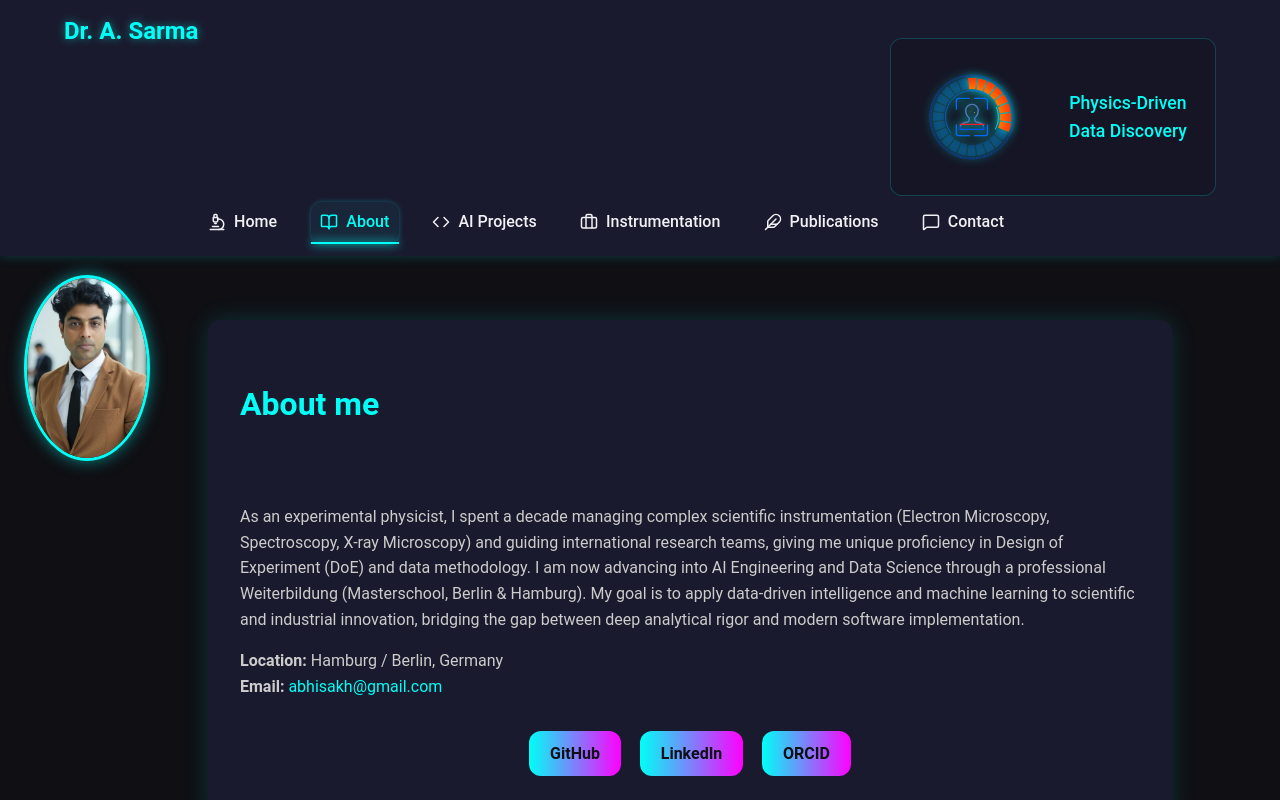
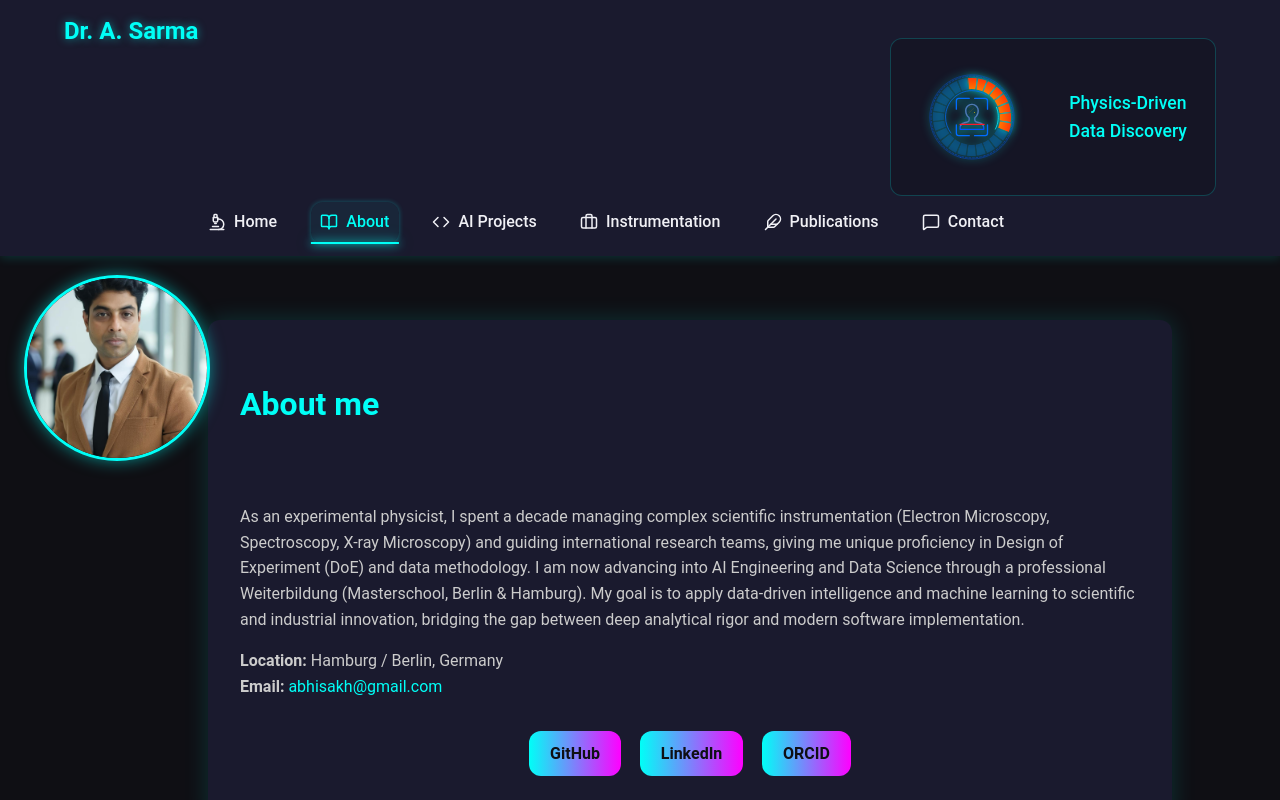
Before and after one commit to abhisakh/Advance_Portfolio, a React (Vite) app in the folder portfolio/: page /about in a window 1280 px wide. Shown: the top 800 px of the page. Built offline with nearby package versions, Linux system fonts and the light colour scheme.

Commit message:
Image modification

```diff
--- a/portfolio/src/styles/profile.css
+++ b/portfolio/src/styles/profile.css
@@ -8,7 +8,7 @@
   position: fixed;
   top: calc(var(--navbar-height) + 1.2rem);
   left: 1.5rem;
-  width: 120px;
+  width: 180px;
   height: 180px;
   border-radius: 50%;
   overflow: hidden;
```
